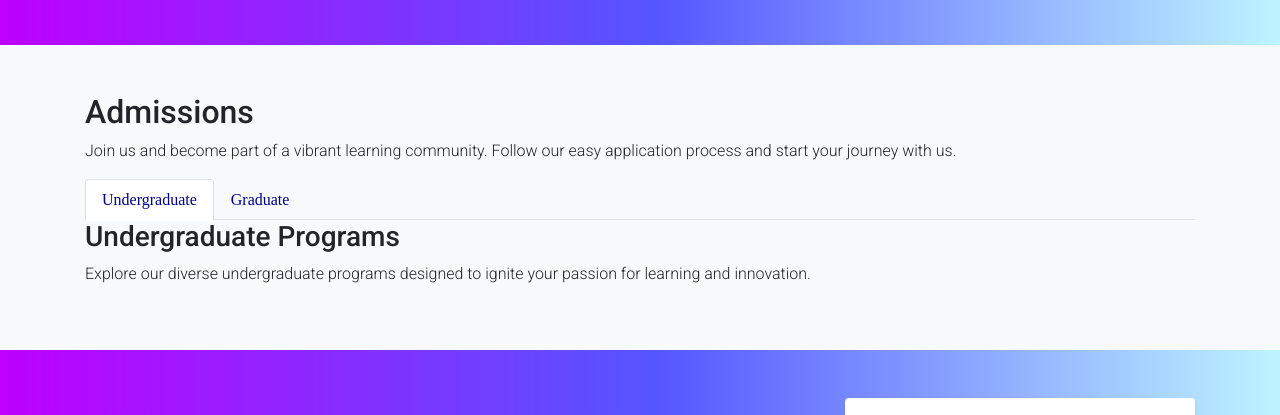
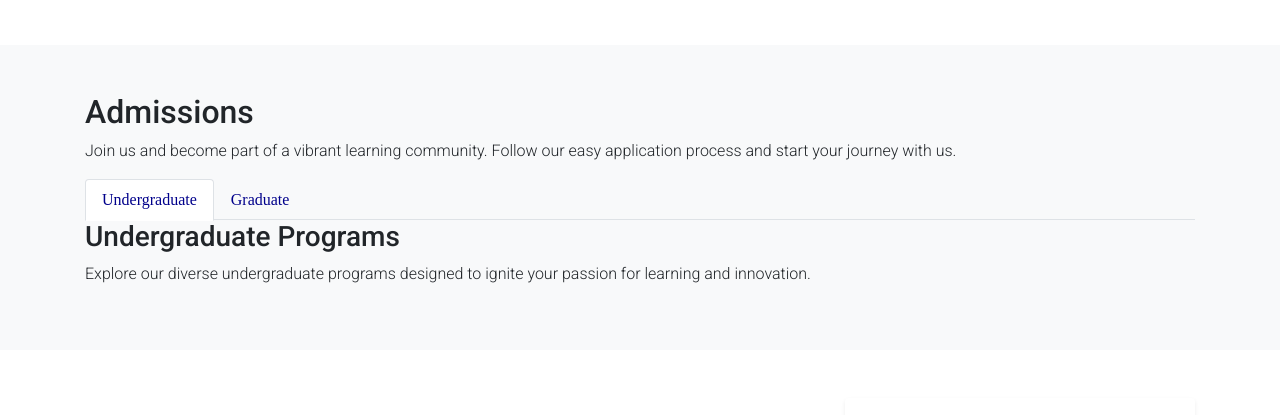
Before and after one commit to kanhaiya880/gem_classes, a plain HTML site: page index.html in a window 1280 px wide. Shown: the part 1070-1485 px from the top of the page. Drawn offline with nearby package versions, Linux system fonts and the light colour scheme.

Commit message:
Update index.html

```diff
--- a/index.html
+++ b/index.html
@@ -81,10 +81,7 @@
 
 
         /* my css */
-        body {
-            background: rgb(190, 0, 255);
-            background: linear-gradient(90deg, rgba(190, 0, 255, 1) 0%, rgba(85, 85, 255, 1) 51%, rgba(190, 244, 255, 1) 100%) !important;
-        }
+
 
         .nav-link,
         .navbar-brand {
```
